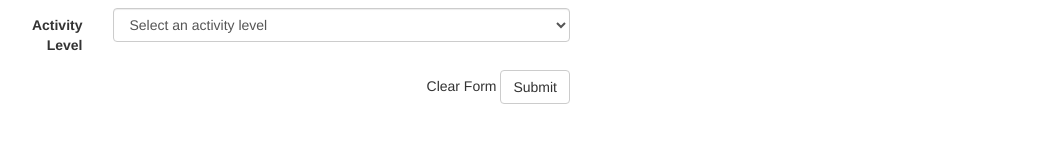
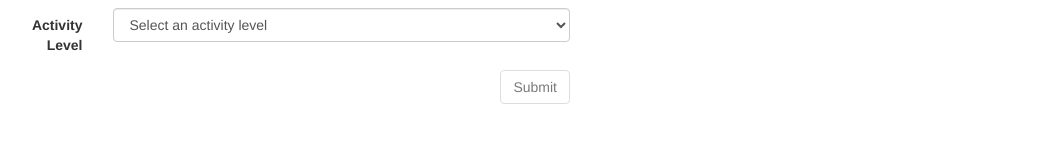
Before and after one commit to hannaliebl/fitness-calculations, a React (Create React App) app: page / in a window 1280 px wide. Shown: the part 223-366 px from the top of the page, without its empty margins (55-1102 px from the left). Built offline with nearby package versions, Linux system fonts and the light colour scheme.

Commit message:
Remove clear form, disable submit if form data isn't valid

```diff
--- a/src/App.js
+++ b/src/App.js
@@ -73,6 +73,12 @@ class App extends Component {
     const bmr = CalorieCalc.MifflinStJeor(this.state.sex, this.state.masterWeight, this.state.masterHeight, this.state.age, this.state.activityLevel)
     this.setState({bmr: bmr, tdee: Math.round(bmr * this.state.activityLevel)})
   }
+  canBeSubmitted = () => {
+    const { units, sex, masterWeight, age, activityLevel, masterHeight} = this.state
+      return (
+        units !== '' && sex !== '' && parseFloat(masterWeight) > 0 && parseFloat(age) > 0 && activityLevel !== '' && parseFloat(masterHeight) > 0
+      )
+  }
   render() {
     return (
       <div className="container">
@@ -102,7 +108,7 @@ class App extends Component {
                 controlFunc={this.handleCmChange}/>
               <ActivitySelect handleActivityLevelChange={this.handleActivityLevelChange} />
               <div className="pull-right">
-                <span>Clear Form</span> <button type="submit" className="btn btn-default">Submit</button>
+                <button type="submit" disabled={!this.canBeSubmitted()} className="btn btn-default">Submit</button>
               </div>
             </form>
           </div>
```
